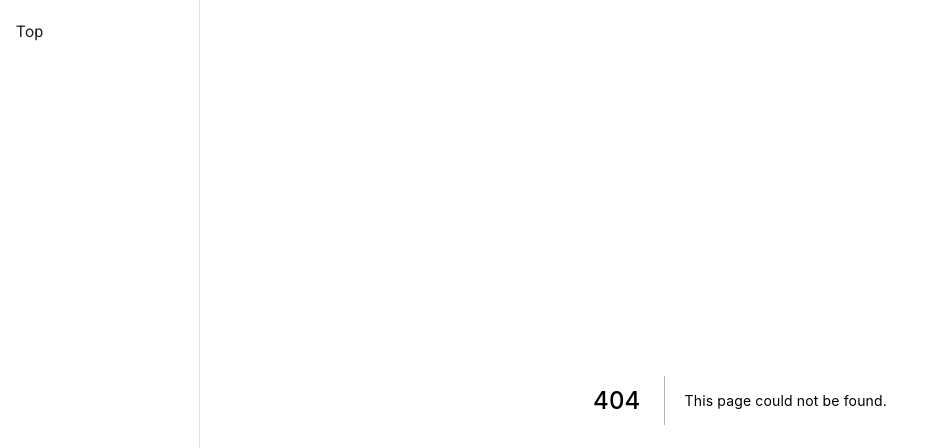
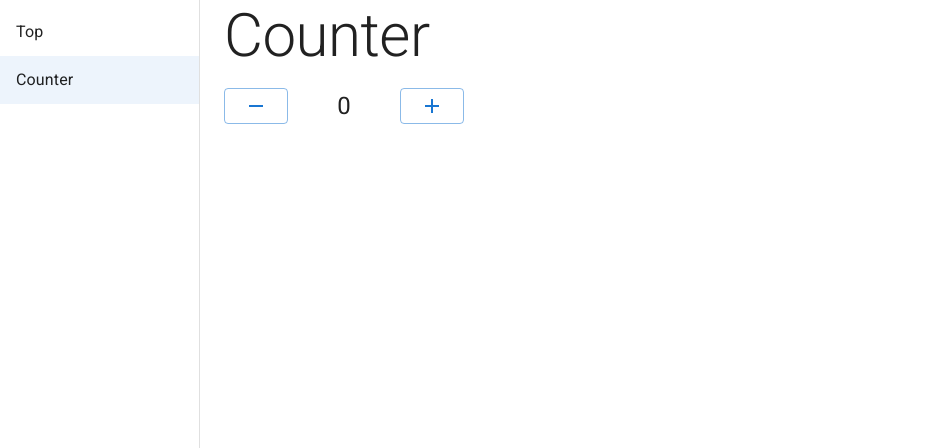
Before and after one commit to dodo-lab/sandbox, a Next.js app in the folder react/zustand-sandbox/: page /counter in a window 1280 px wide. Before the commit this address had no page. Shown: the top 448 px of the page, without its empty margins (0-949 px from the left). Built offline with nearby package versions, Linux system fonts and the light colour scheme.

Commit message:
✨: カウンターをステート管理してみる

```diff
--- a/react/zustand-sandbox/src/pages/_app.tsx
+++ b/react/zustand-sandbox/src/pages/_app.tsx
@@ -18,7 +18,10 @@ const theme = createTheme({
   },
 });
 
-const linkItems: LinkItem[] = [{name: 'Top', link: '/'}];
+const linkItems: LinkItem[] = [
+  {name: 'Top', link: '/'},
+  {name: 'Counter', link: '/counter'},
+];
 
 function MyApp({Component, pageProps}: AppProps) {
   return (
--- /dev/null
+++ b/react/zustand-sandbox/src/pages/counter.tsx
@@ -0,0 +1,30 @@
+import AddIcon from '@mui/icons-material/Add';
+import RemoveIcon from '@mui/icons-material/Remove';
+import {Box, Button, Container, Typography} from '@mui/material';
+import type {NextPage} from 'next';
+import {useCounter} from 'states/useCounter';
+
+const Home: NextPage = () => {
+  const {count, increment, decrement} = useCounter();
+
+  return (
+    <Container maxWidth="xl">
+      <Typography variant="h2">Counter</Typography>
+      <Box sx={{mt: 2, display: 'flex', gap: 2}}>
+        <Button variant="outlined" onClick={decrement}>
+          <RemoveIcon />
+        </Button>
+        <Box sx={{width: 80}}>
+          <Typography sx={{textAlign: 'center'}} fontSize={24}>
+            {count}
+          </Typography>
+        </Box>
+        <Button variant="outlined" onClick={increment}>
+          <AddIcon />
+        </Button>
+      </Box>
+    </Container>
+  );
+};
+
+export default Home;
--- /dev/null
+++ b/react/zustand-sandbox/src/states/useCounter.ts
@@ -0,0 +1,13 @@
+import create from 'zustand';
+
+type State = {
+  count: number;
+  increment: () => void;
+  decrement: () => void;
+};
+
+export const useCounter = create<State>(set => ({
+  count: 0,
+  increment: () => set(state => ({count: state.count + 1})),
+  decrement: () => set(state => ({count: state.count - 1})),
+}));
```
